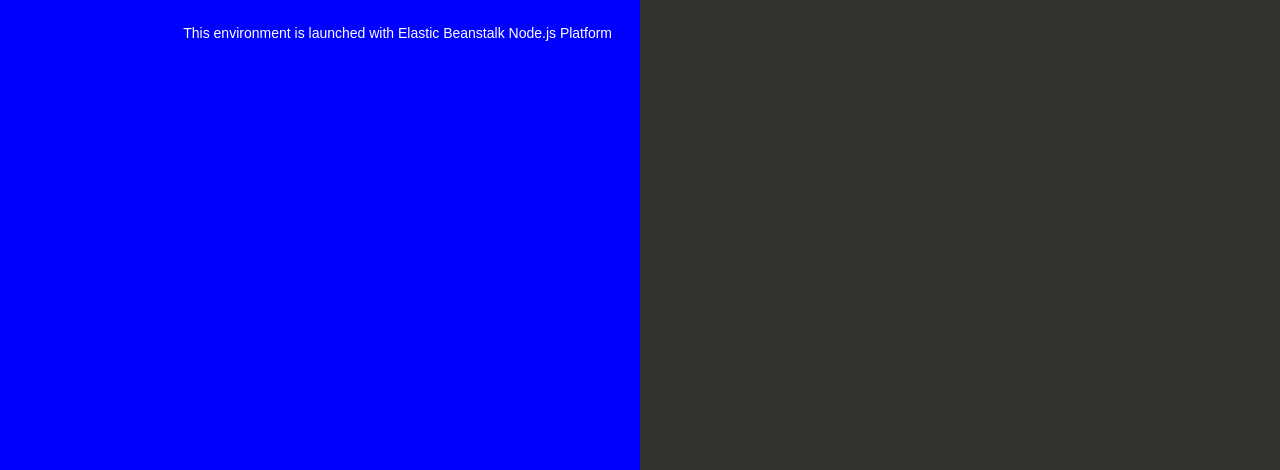
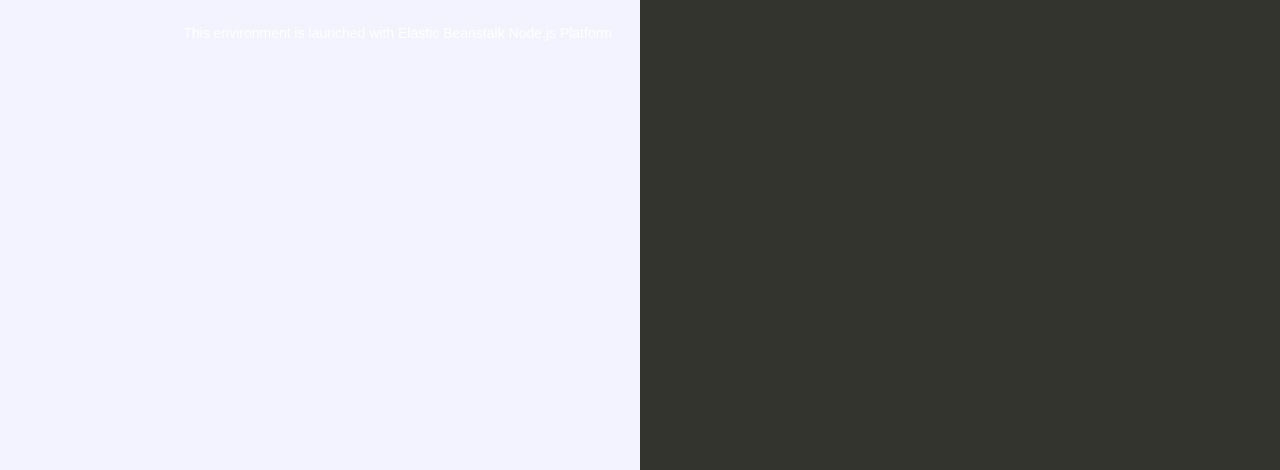
Before and after one commit to chinnmayK/aws-manual-pipeline-demo, a website: page index.html in a window 1280 px wide. Shown: the part 330-800 px from the top of the page. Drawn offline with Linux system fonts and the light colour scheme.

Commit message:
Test auto trigger 2

```diff
--- a/index.html
+++ b/index.html
@@ -35,7 +35,7 @@
 
         text-align: right;
         padding-top: 11em;
-        background-color: blue;
+        background-color: rgb(243, 243, 255);
 
       }
       .textColumn p {
```
